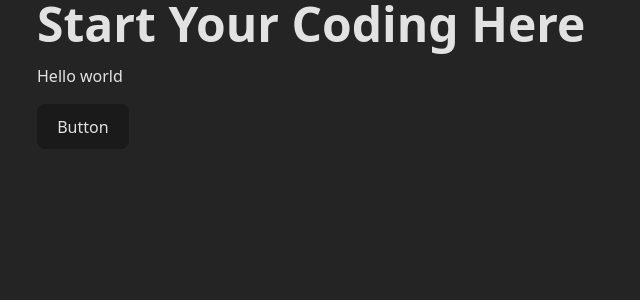
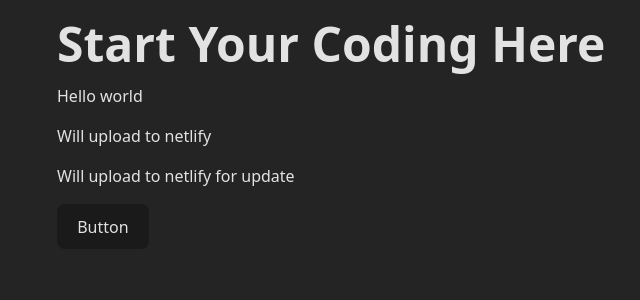
Before and after one commit to Abdurrobr34l/bottles-shop, a React (Vite) app: page / in a window 1280 px wide. Shown: the top 300 px of the page, without its empty margins (33-673 px from the left). Built offline with nearby package versions, Linux system fonts and the light colour scheme.

Commit message:
Completed remote repo work and uploded file to Netlify

```diff
--- a/index.html
+++ b/index.html
@@ -6,7 +6,7 @@
     <meta name="viewport" content="width=device-width, initial-scale=1.0" />
     <title>React | Module-39</title>
   </head>
-  <body>
+  <body class="p-5">
     <div id="root"></div>
     <script type="module" src="/src/main.jsx"></script>
   </body>
--- a/src/App.jsx
+++ b/src/App.jsx
@@ -6,6 +6,8 @@ function App() {
     <>
       <h1 className="text-5xl font-bold">Start Your Coding Here</h1>
       <p className="my-4">Hello world</p>
+      <p className="mb-4">Will upload to netlify</p>
+      <p className="mb-4">Will upload to netlify for update</p>
       <button>Button</button>
     </>
   );
```
